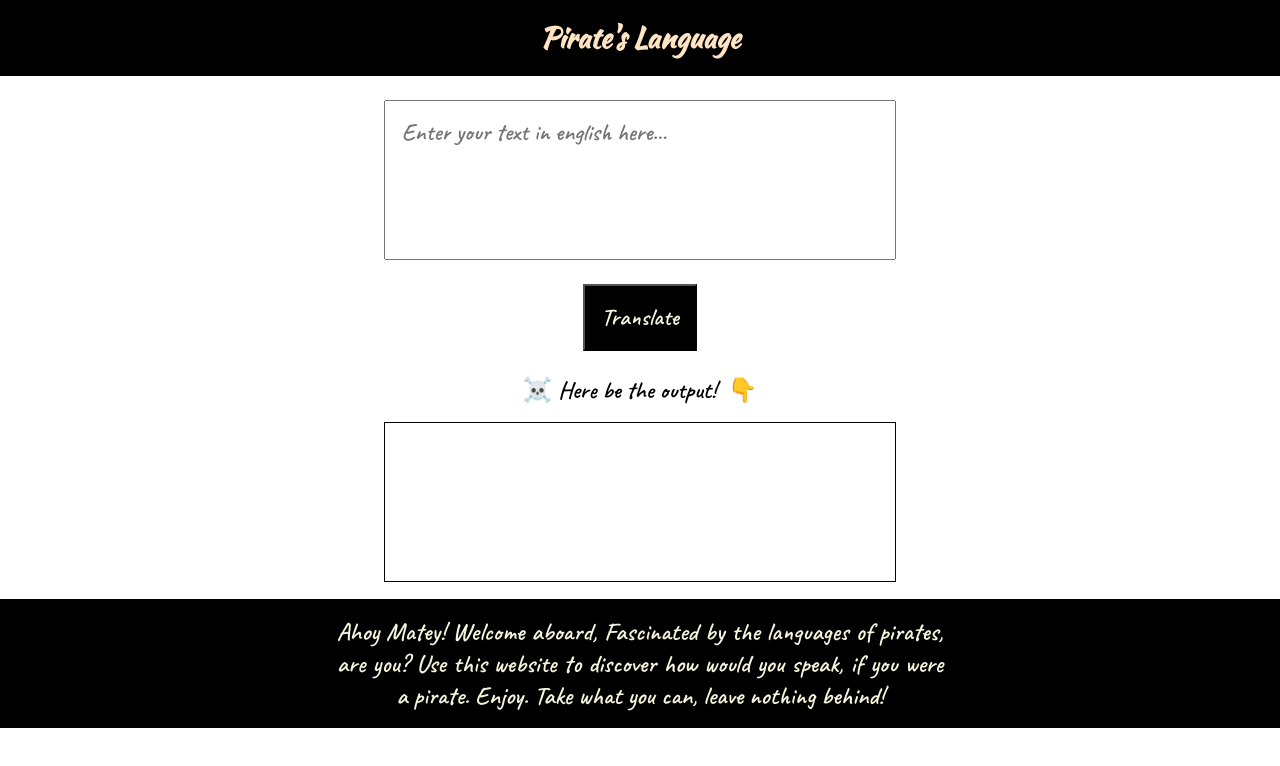
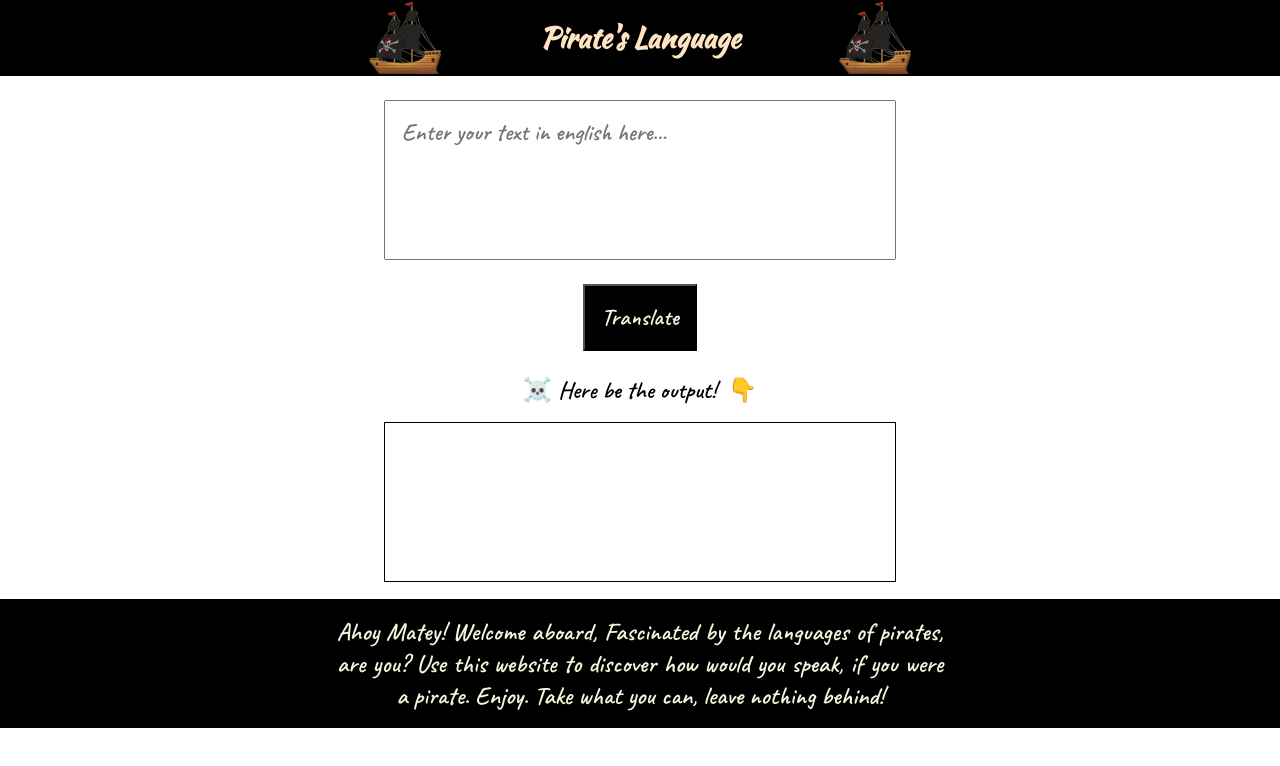
Before and after one commit to jagrut-sharma/markSeven-pirate-language, a plain HTML site: page index.html in a window 1280 px wide. Drawn offline with Linux system fonts and the light colour scheme.

Commit message:
added images and completed nav

```diff
--- a/index.html
+++ b/index.html
@@ -10,7 +10,9 @@
 </head>
 <body>
     <nav class="nav">
+        <div class="img-1"><img class="img-ship" src="./images/ship.png" alt="A ship with a pirate's flag"></div>
         <h1 class="title">Pirate's Language</h1>
+        <div class="img-2"><img class="img-ship" src="./images/ship.png" alt="A ship with a pirate's flag"></div>
     </nav>
 
     <textarea class="txt-area" placeholder="Enter your text in english here..."></textarea>
--- a/style.css
+++ b/style.css
@@ -4,6 +4,8 @@
 
 :root{
     --primary-color: black;
+    --title-color: bisque;
+    --text-color: beige;
 }
 
 
@@ -18,7 +20,28 @@ body{
 }
 
 .nav{
-    background-color: black;
+    display: grid;
+    grid-template-columns: 1fr 0.75fr 1fr;
+    background-color: var(--primary-color);
+}
+
+.nav .img-1{
+    display: flex;
+    align-items: center;
+    justify-content: flex-end;
+    padding: 0 1rem;
+}
+
+.nav .img-2{
+    display: flex;
+    align-items: center;
+    justify-content: flex-start;
+    padding: 0 1rem;
+}
+
+.nav .img-ship{
+    width: 3rem;
+    height: 3rem;
 }
 
 nav .title{
@@ -27,7 +50,7 @@ nav .title{
     margin: 0 auto;
     padding: 0.7rem;
     width: max-content;
-    color: bisque;
+    color: var(--title-color);
 }
 
 .txt-area{
@@ -47,8 +70,8 @@ nav .title{
     padding: 0.7rem;
     font-family: 'Caveat', cursive;
     cursor: pointer;
-    color: beige;
-    background-color: black;
+    color: var(--text-color);
+    background-color: var(--primary-color);
 }
 
 .txt-output{
@@ -59,7 +82,7 @@ nav .title{
 .output{
     width: 40%;
     height: 20vh;
-    border: 1px solid black;
+    border: 1px solid var(--primary-color);
     margin: 0.7rem auto;
 }
 
@@ -70,9 +93,9 @@ nav .title{
     text-align-last: center;
     font-size: 1.05rem;
     padding: 0.7rem;
-    color: beige;
+    color: var(--text-color);
 }
 
 .footer{
-    background-color: black;
+    background-color: var(--primary-color);
 }
```
Also changed, not shown: images/ship.png (added), images/skull-307778.svg (added).
